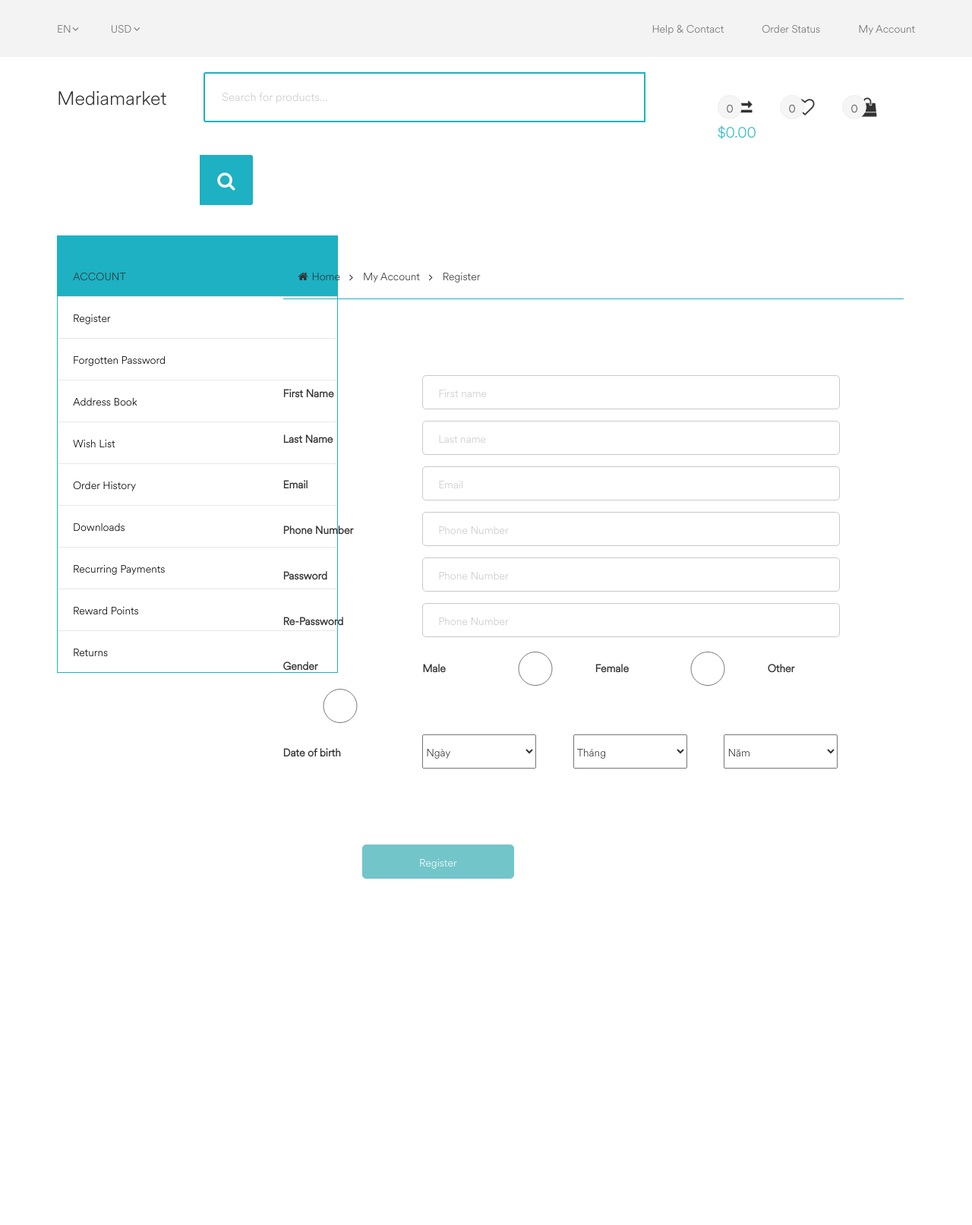
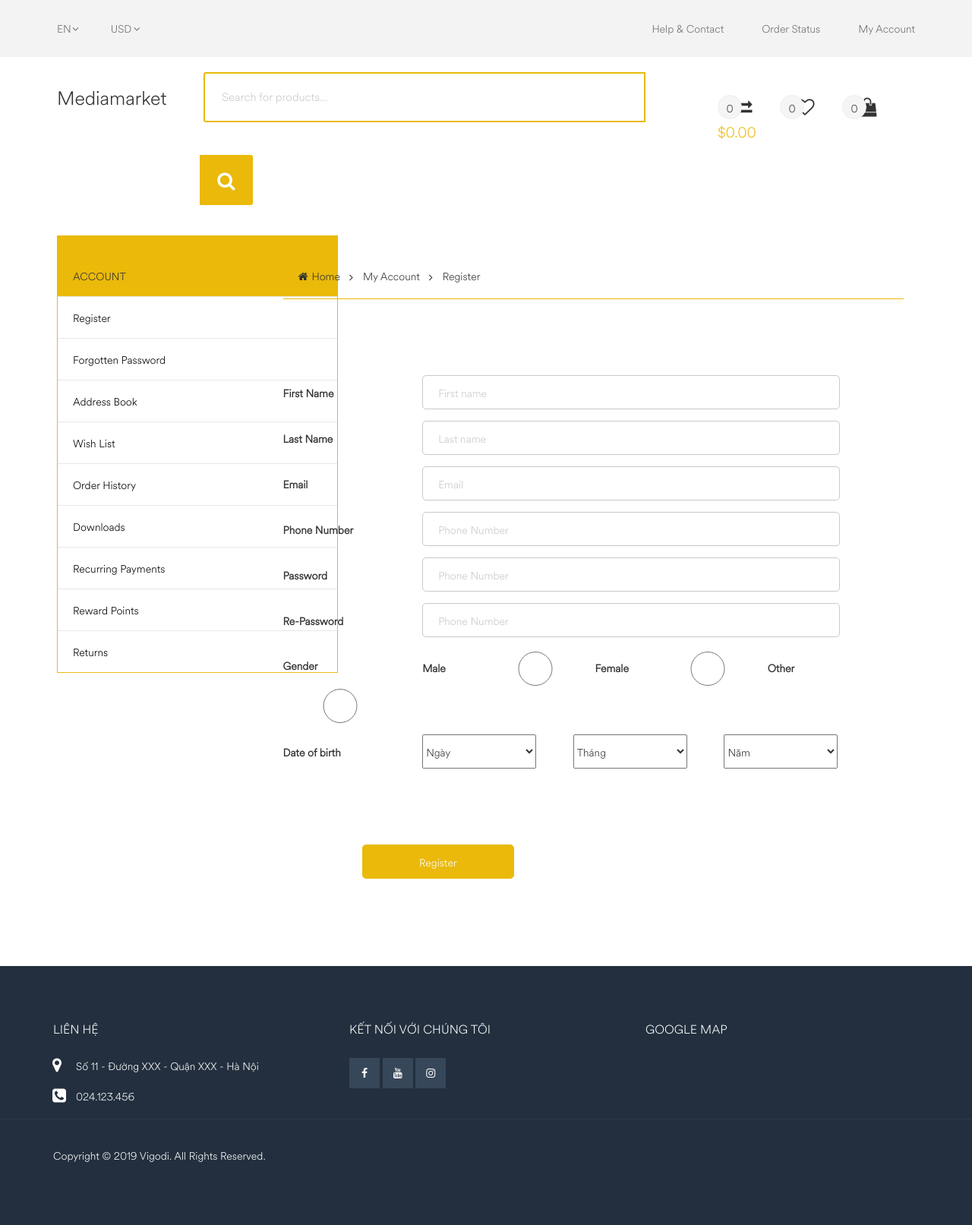
Before and after one commit to mrtux3do/mediamarket, a CakePHP app: the page made by website/app/View/Users/register.ctp in a window 1280 px wide. Shown: the whole page at 76% size. Before the commit the page ends 1157 px from the top, so only its background shows below. Run offline with PHP 8.4 and a stand-in for CakePHP, Linux system fonts and the light colour scheme; the template is opened without the code that fills it, so the values that code supplies are empty; some libraries are stand-ins or nearby versions.

Commit message:
add footer and change color

```diff
--- /dev/null
+++ b/website/app/View/Elements/footer.ctp
@@ -0,0 +1,33 @@
+
+<div class="footer">
+	<div class="container">
+		<div class="row">
+			<div class="col-md-4 col-footer">
+				<div class="footer-title">Liên hệ</div>
+				<div class="footer-content">
+					<div class="address">Số 11 - Đường XXX - Quận XXX - Hà Nội</div>
+					<div class="phone">024.123.456</div>
+				</div>
+			</div>
+			<div class="col-md-4 col-footer">
+				<div class="footer-title">Kết nối với chúng tôi</div>
+				<div class="footer-content">
+					<div class="facebook"></div>
+					<div class="youtube"></div>
+					<div class="instagram"></div>
+				</div>
+			</div>
+			<div class="col-md-4 col-footer">
+				<div class="footer-title">Google Map</div>
+				<div class="footer-content"></div>
+			</div>
+		</div>
+	</div>
+	<div class="copy-right">
+		<div class="container">
+			<div class="copy-right-content">
+				<div>Copyright © 2019 Vigodi. All Rights Reserved.</div>
+			</div>
+		</div>
+	</div>
+</div>
--- a/website/app/View/Layouts/default.ctp
+++ b/website/app/View/Layouts/default.ctp
@@ -53,6 +53,7 @@
 	</div>
 
 	<div id="footer">
+        <?php echo $this->element('footer'); ?>
 	</div>
 </body>
 <script type="text/javascript" src="https://cdn.jsdelivr.net/momentjs/latest/moment.min.js"></script>
--- a/website/app/webroot/css/style.css
+++ b/website/app/webroot/css/style.css
@@ -213,7 +213,7 @@ body, html, h2, a, p, *:before,h1, ul, li {
 	height: 66px;
 	border-top-left-radius: 3px;
 	border-bottom-left-radius: 3px;
-	border: 2px solid #1db1c3;
+	border: 2px solid #eab90a;
 	font-size: 15px;
 	padding-left: 22px;
 	outline-style: none;
@@ -228,8 +228,8 @@ body, html, h2, a, p, *:before,h1, ul, li {
 	position: relative;
 	top: 24px;
 	left: -5px;
-	border: 2px solid #1db1c3;
-	background-color: #1db1c3;
+	border: 2px solid #eab90a;
+	background-color: #eab90a;
 	border-top-right-radius: 3px;
 	border-bottom-right-radius: 3px;
 	outline-style: none;
@@ -325,7 +325,7 @@ body, html, h2, a, p, *:before,h1, ul, li {
 #price{
 	display: inline-block;
 	font-size: 19px;
-	color: #1db1c3;
+	color: #eab90a;
 }
 
 #main-menu{
@@ -342,7 +342,7 @@ body, html, h2, a, p, *:before,h1, ul, li {
 #sort-category > button{
 	font-family: 'circular-light';
 	color: #fff;
-	background: #1db1c3;
+	background: #eab90a;
 	height: 70px;
 	width: 100%;
 	font-size: 15px;
@@ -1319,7 +1319,7 @@ body, html, h2, a, p, *:before,h1, ul, li {
 }
 #sidebar-left ul{
 	width: 370px;
-	border: 1px solid  #1db1c3;
+	border: 1px solid  #eab90a;
 }
 
 #sidebar-left ul li{
@@ -1354,12 +1354,12 @@ body, html, h2, a, p, *:before,h1, ul, li {
 #sidebar-left ul li:first-child{
 	font-family: 'circular';
 	text-transform: uppercase;
-	background: #1db1c3;
+	background: #eab90a;
 }
 #breadcrumbs{
 	line-height: 43px;
 	padding: 0 20px;
-	border-bottom: 1px solid #1db1c3;
+	border-bottom: 1px solid #eab90a;
 }
 #breadcrumbs ul{
 	overflow: hidden;
@@ -1516,8 +1516,8 @@ body, html, h2, a, p, *:before,h1, ul, li {
 	margin-top: 100px;
 	width: 200px;
 	height: 45px;
-    background: #72c5c9;
-    border: 1px solid #72c5c9;
+	background: #eab90a;
+	border: 1px solid #eab90a;
 	color: white;
 	cursor: pointer;
 	border-radius: 5px;
@@ -1525,5 +1525,107 @@ body, html, h2, a, p, *:before,h1, ul, li {
 
 .btn-register:hover{
 	background: white;
-    color: #72c5c9;
-}
+	color: #eab90a;
+}
+
+/*--------------------------- FOOTER --------------------------*/
+.footer{
+	background: #232f3e;
+	padding: 75px 0 45px 0
+}
+
+
+.footer-title{
+	font-size: 16px;
+	text-transform: uppercase;
+	color: white;
+	margin-bottom: 30px;
+}
+
+.footer-content{
+	color: white;
+}
+
+.footer-content > div {
+	margin-bottom: 20px;
+}
+
+.address, .phone{
+	padding-left: 30px;
+	line-height: 20px;
+}
+
+.address:before{
+	font-family: 'FontAwesome' !important;
+	content: '\f041';
+	position: absolute;
+	color: white;
+	font-size: 21px;
+	left: 14px;
+}
+
+.phone:before{
+	font-family: 'FontAwesome' !important;
+	content: '\f098';
+	position: absolute;
+	color: white;
+	font-size: 21px;
+	left: 14px;
+}
+
+.footer-content .facebook:before{
+	font-family: 'FontAwesome' !important;
+	content: '\f09a';
+	position: absolute;
+	width: 40px;
+	height: 40px;
+	text-align: center;
+	line-height: 40px;
+	font-size: 14px;
+}
+
+.footer-content .youtube:before{
+	font-family: 'FontAwesome' !important;
+	content: '\f167';
+	position: absolute;
+	width: 40px;
+	height: 40px;
+	text-align: center;
+	line-height: 40px;
+	font-size: 14px;
+}
+.footer-content .facebook, .footer-content .youtube, .footer-content .instagram{
+    line-height: 50px;
+    width: 40px;
+    height: 40px;
+    cursor: pointer;
+    background: #37475a;
+    display: inline-block;
+}
+.footer-content .instagram:before{
+	font-family: 'FontAwesome' !important;
+	content: '\f16d';
+	position: absolute;
+	width: 40px;
+	height: 40px;
+	text-align: center;
+	line-height: 40px;
+	font-size: 14px;
+}
+
+.footer-content .instagram:hover::before, .footer-content .youtube:hover::before, .footer-content .facebook:hover::before{
+	background: #eab90a;
+}
+
+.copy-right{
+	border-top: 1px solid rgba(255,255,255,0.05);
+	background: #232f3e;
+}
+
+.copy-right-content{
+	padding: 40px 0;
+}
+
+.copy-right-content > div{
+	color: white;
+}
```
Also changed, not shown: other parts of website/app/webroot/css/style.css (+22 -22 lines). Lines whose indentation alone changed are shown as unchanged.
